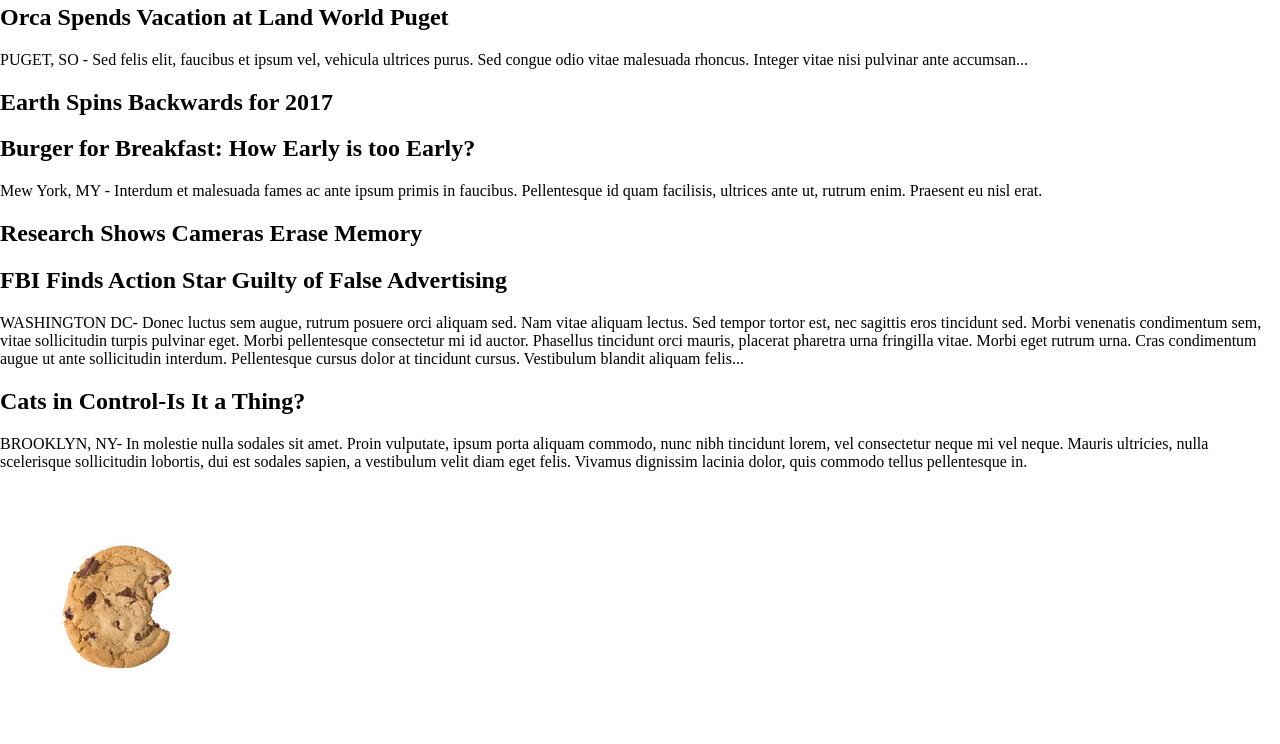
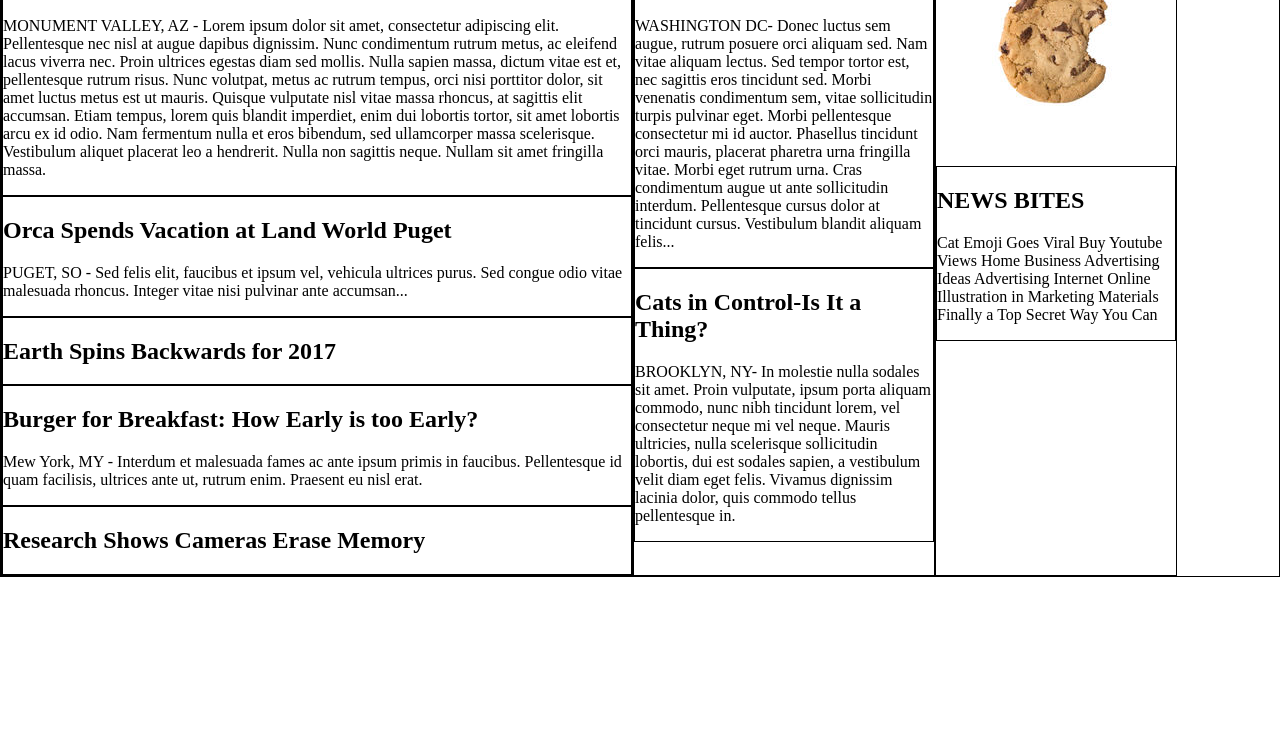
Before and after one commit to bobby-bates/mytimes, a plain HTML site: page index.html in a window 1280 px wide. Shown: the part 155-899 px from the top of the page. After the commit the page ends 800 px from the top, so only its background shows below. Drawn offline with Linux system fonts and the light colour scheme.

Commit message:
Set width and borders on columns

```diff
--- a/index.html
+++ b/index.html
@@ -20,7 +20,7 @@
         </ul>
       </nav>
     </div>
-    <div class="column">
+    <div class="columns">
       <div class="large">
         <div class="story">
           <h2>Mother of Three Buys Tuna Steak at Phish Concert. Leaves, "Feeling Funny."</h2>
--- a/resources/css/style.css
+++ b/resources/css/style.css
@@ -31,3 +31,27 @@ body, html {
 .header .logo {
   display: inline-flex;
 }
+
+/* columns */
+
+.columns {
+  display: flex;
+  border: 1px solid black;
+  padding-top: 75px;
+}
+
+.columns .large {
+  width: 630px;
+  border: 1px solid black;
+}
+.columns .medium {
+  width: 300px;
+  border: 1px solid black;
+}
+.columns .small {
+  width: 240px;
+  border: 1px solid black;
+}
+.story {
+  border: 1px solid black;
+}
```
